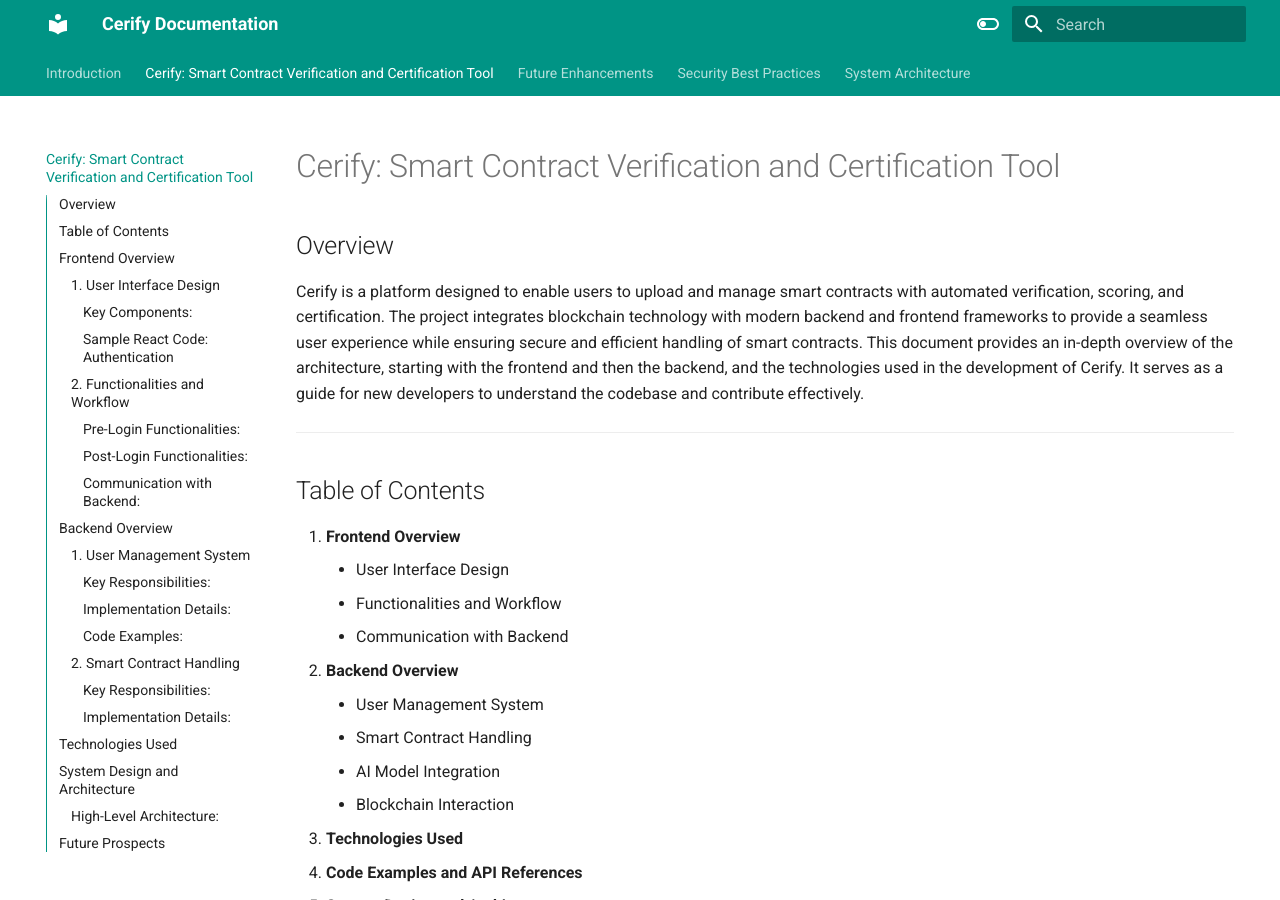
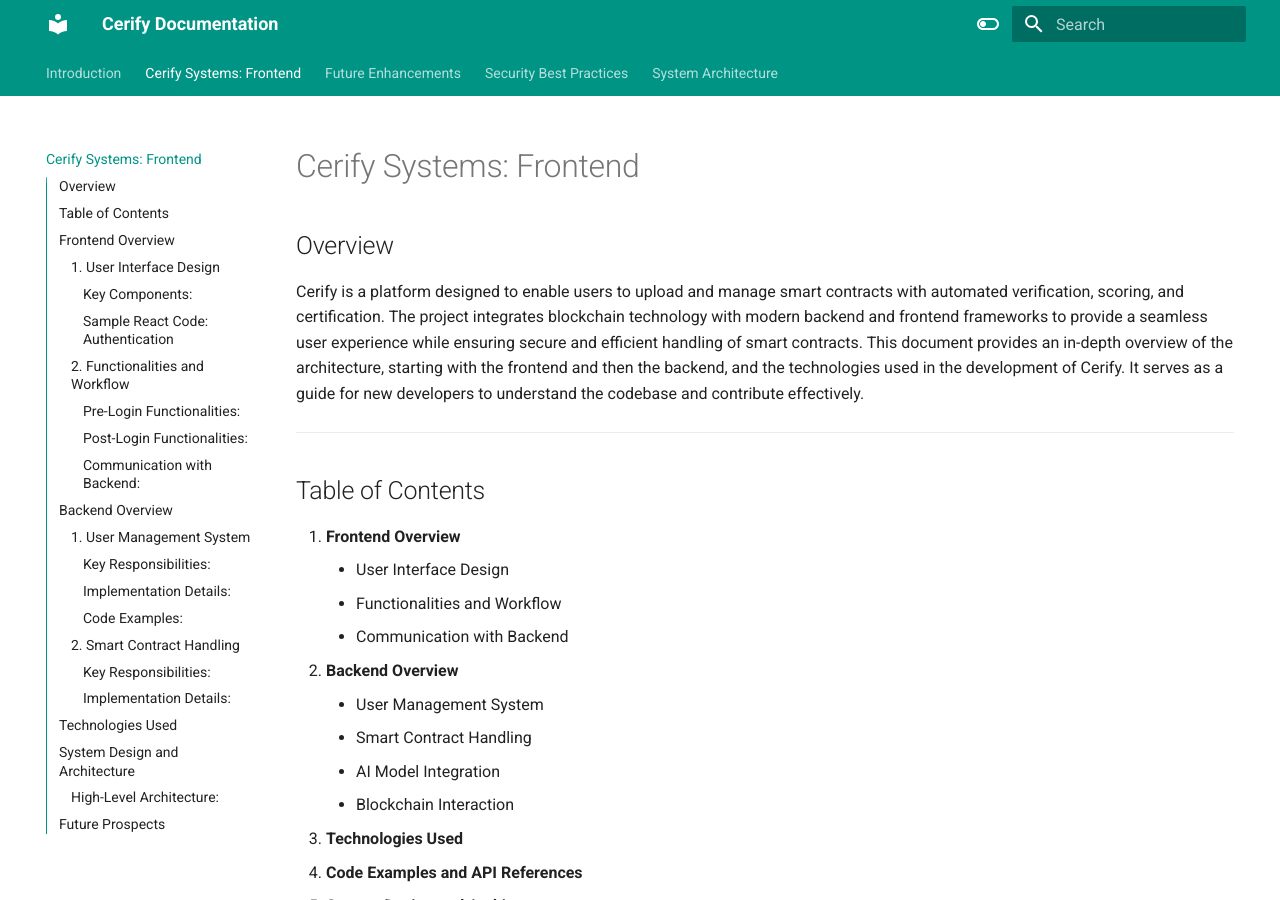
Before and after one commit to priyanshscpp/Cerify_Markdown, an MkDocs documentation site: the page built from docs/Documentation.md, in a window 1280 px wide and 900 px high. Built offline with MkDocs 1.6.1 and Material for MkDocs 9.7.7, drawn with Linux system fonts in a browser that asks for light colours.

Commit message:
Frontend-Saved

```diff
--- a/docs/Documentation.md
+++ b/docs/Documentation.md
@@ -1,5 +1,5 @@
 
-# Cerify: Smart Contract Verification and Certification Tool
+# Cerify Systems: Frontend
 
 ## Overview
 Cerify is a platform designed to enable users to upload and manage smart contracts with automated verification, scoring, and certification. The project integrates blockchain technology with modern backend and frontend frameworks to provide a seamless user experience while ensuring secure and efficient handling of smart contracts. This document provides an in-depth overview of the architecture, starting with the frontend and then the backend, and the technologies used in the development of Cerify. It serves as a guide for new developers to understand the codebase and contribute effectively.
```
